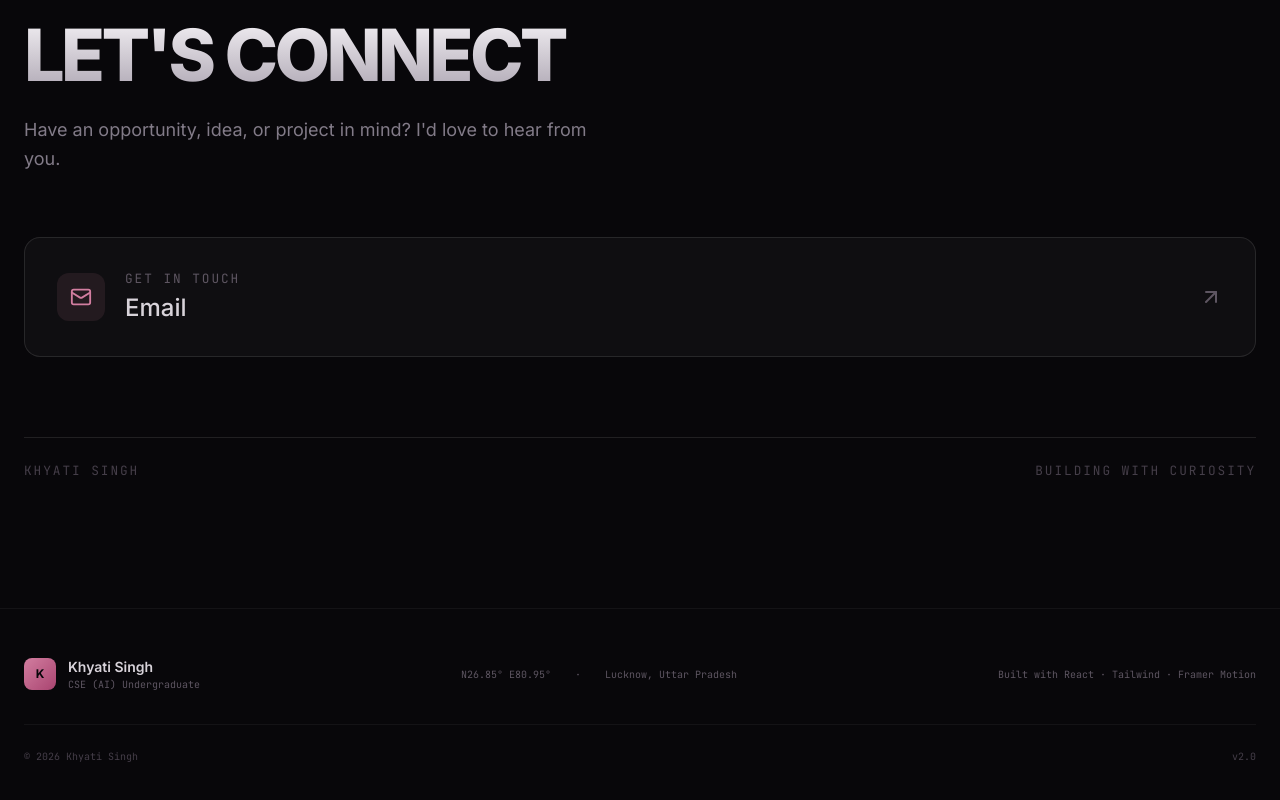
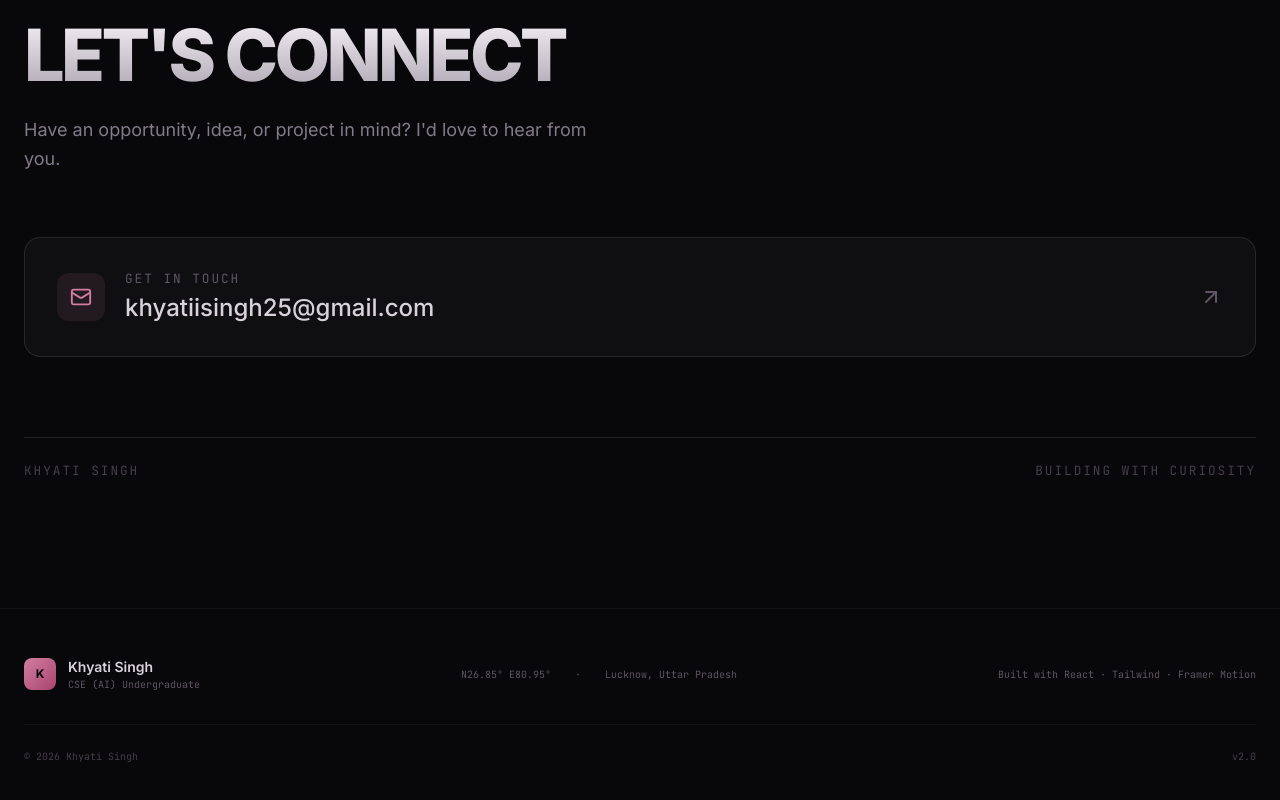
Before and after one commit to khyatiisingh25/khyati-portfolio, a React (Vite) app: page / in a window 1280 px wide. Shown: the part 6305-7105 px from the top of the page. Built offline with nearby package versions, Linux system fonts and the light colour scheme.

Commit message:
Update email contact link

```diff
--- a/src/components/Contact.tsx
+++ b/src/components/Contact.tsx
@@ -1,3 +1,4 @@
+
 import { motion } from 'framer-motion';
 import { ArrowUpRight, Mail } from 'lucide-react';
 import { profile } from '@/data/portfolio';
@@ -43,7 +44,9 @@ export default function Contact() {
 
         {/* Email Card */}
         <motion.a
-          href={`mailto:${profile.email}`}
+          href={`https://mail.google.com/mail/?view=cm&fs=1&to=${profile.email}`}
+          target="_blank"
+          rel="noopener noreferrer"
           initial={{ opacity: 0, y: 25 }}
           whileInView={{ opacity: 1, y: 0 }}
           viewport={{ once: true }}
@@ -62,15 +65,15 @@ export default function Contact() {
                 Get in touch
               </span>
 
-              <span className="text-xl md:text-2xl font-medium text-ink-100">
-                Email
+              <span className="block text-xl md:text-2xl font-medium text-ink-100 break-all">
+                {profile.email}
               </span>
             </div>
           </div>
 
           <ArrowUpRight
             size={24}
-            className="text-ink-400 transition-all duration-300 group-hover:text-rose-400 group-hover:translate-x-1 group-hover:-translate-y-1"
+            className="shrink-0 text-ink-400 transition-all duration-300 group-hover:text-rose-400 group-hover:translate-x-1 group-hover:-translate-y-1"
           />
         </motion.a>
 
```
